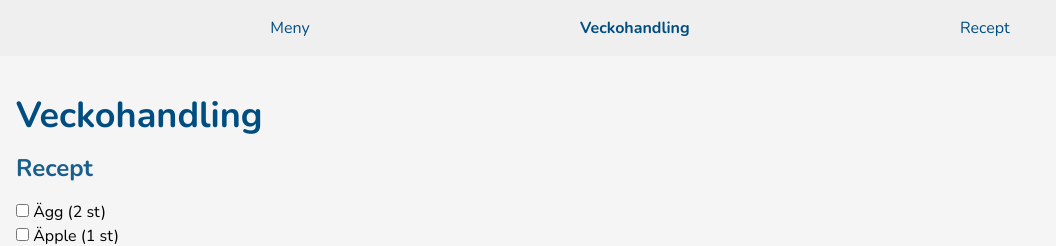
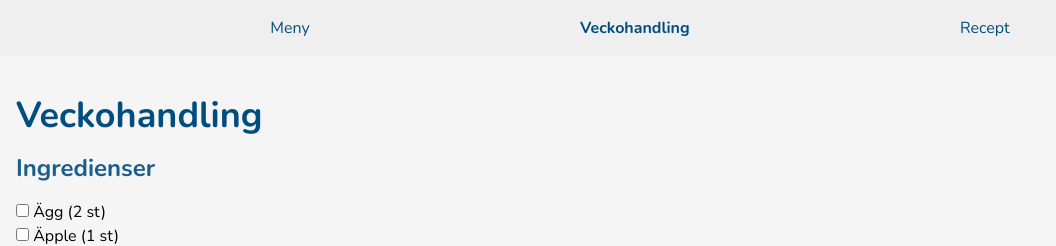
Before and after one commit to alexanderczigler/middag, a SvelteKit app: page /shoppingList in a window 1280 px wide. Shown: the top 246 px of the page, without its empty margins (0-1056 px from the left). Built offline with nearby package versions, Linux system fonts and the light colour scheme.

Commit message:
fix: title

```diff
--- a/src/routes/shoppingList/+page.svelte
+++ b/src/routes/shoppingList/+page.svelte
@@ -23,7 +23,7 @@
 
 <h1>Veckohandling</h1>
 
-<h2>Recept</h2>
+<h2>Ingredienser</h2>
 {#if ingredients.length > 0}
   <ul class="shopping-list">
     {#each ingredients as { name, quantity, unit } (name)}
```
